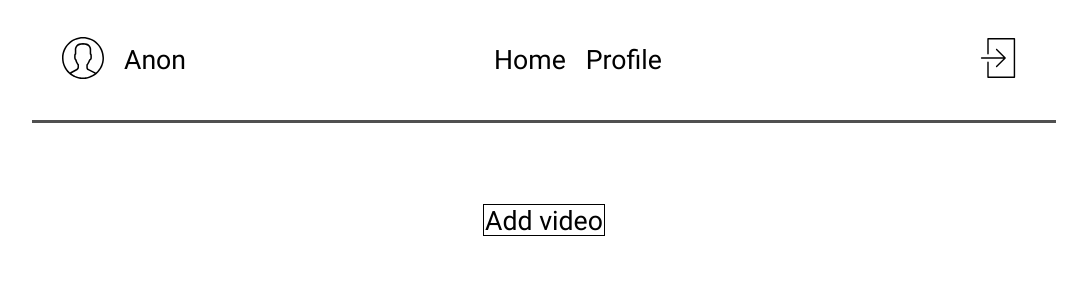
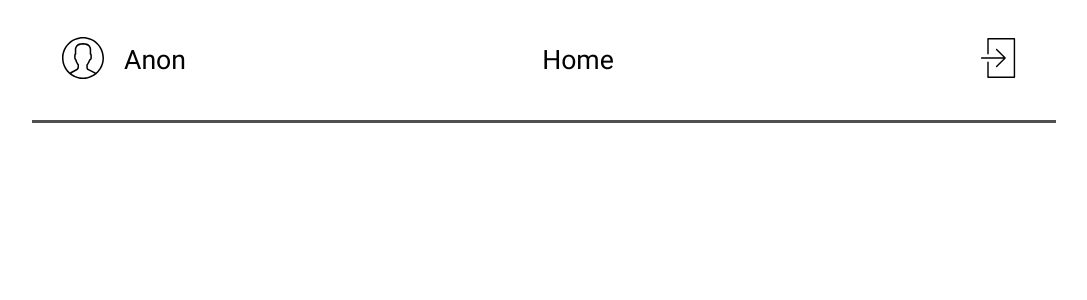
Before and after one commit to JUDPro/judio-app, a Vue app in the folder judio/: page /Profile in a window 1280 px wide. Shown: the top 300 px of the page, without its empty margins (96-1183 px from the left). Built offline with nearby package versions, Linux system fonts and the light colour scheme.

Commit message:
Поменял маршруты у некоторых файлов. А также способ перехода между страницами.

```diff
--- a/judio/src/components/AuthForm.vue
+++ b/judio/src/components/AuthForm.vue
@@ -55,6 +55,7 @@ export default {
     width: 100%;
     height: 100%;
     position: absolute;
+    z-index: 1000;
 }
 .blur {
     position: fixed;
--- a/judio/src/components/Header/AppHeader.vue
+++ b/judio/src/components/Header/AppHeader.vue
@@ -9,6 +9,7 @@
                 </Avatar>
                 <Avatar
                     v-if="$store.state.Logged == true"
+                    @click.native="$router.push('Profile')"
                     >
                 </Avatar>
                 <div
@@ -20,6 +21,7 @@
                 <div
                     class="user-name"
                     v-if="$store.state.Logged == true"
+                    @click="$router.push('Profile')"
                     >{{$store.state.user.email}}
                 </div>
             </div>
@@ -27,11 +29,6 @@
                     <div class="home-btn">
                         <router-link to="/Home">
                             Home
-                        </router-link>
-                    </div>
-                    <div class="profile-btn">
-                        <router-link to="/Profile">
-                            Profile
                         </router-link>
                     </div>
             </div>
--- a/judio/src/components/RegistForm.vue
+++ b/judio/src/components/RegistForm.vue
@@ -63,6 +63,7 @@ export default {
     width: 100%;
     height: 100%;
     position: absolute;
+    z-index: 1000;
 }
 
 .regist {
--- a/judio/src/views/Home.vue
+++ b/judio/src/views/Home.vue
@@ -4,7 +4,6 @@
             <video
                 src="https://firebasestorage.googleapis.com/v0/b/judio-10aa1.appspot.com/o/16039715690370.webm?alt=media&token=7223f140-e884-4797-ae4d-955bec7e6fc2"
                 controls="controls"
-                autoplay="autoplay"
                 loop="loop"
                 poster="">
             </video>
--- a/judio/src/views/Profile.vue
+++ b/judio/src/views/Profile.vue
@@ -1,6 +1,6 @@
 <template>
     <div class="content-profile">
-        <div class="newVideo">
+        <div v-if="$store.state.Logged == true" class="newVideo">
             Add video
         </div>
     </div>
```
